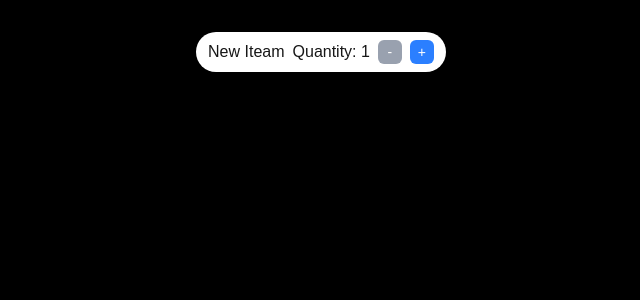
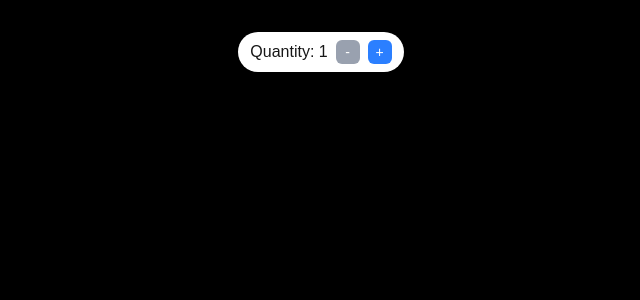
Before and after one commit to dhom10/cprg306, a Next.js app: page /week-4 in a window 1280 px wide. Shown: the top 300 px of the page, without its empty margins (319-959 px from the left). Built offline with nearby package versions, Linux system fonts and the light colour scheme.

Commit message:
Update new-item.js

```diff
--- a/app/week-4/new-item.js
+++ b/app/week-4/new-item.js
@@ -21,7 +21,6 @@ function increment() {
 
 return(
         <dev className="inline-flex items-center gap-2 bg-white rounded-full px-3 py-2 shadow">
-            <h2>New Iteam</h2>
             <p>Quantity: {quantity}</p>
         <button
             onClick={decrement}
```
